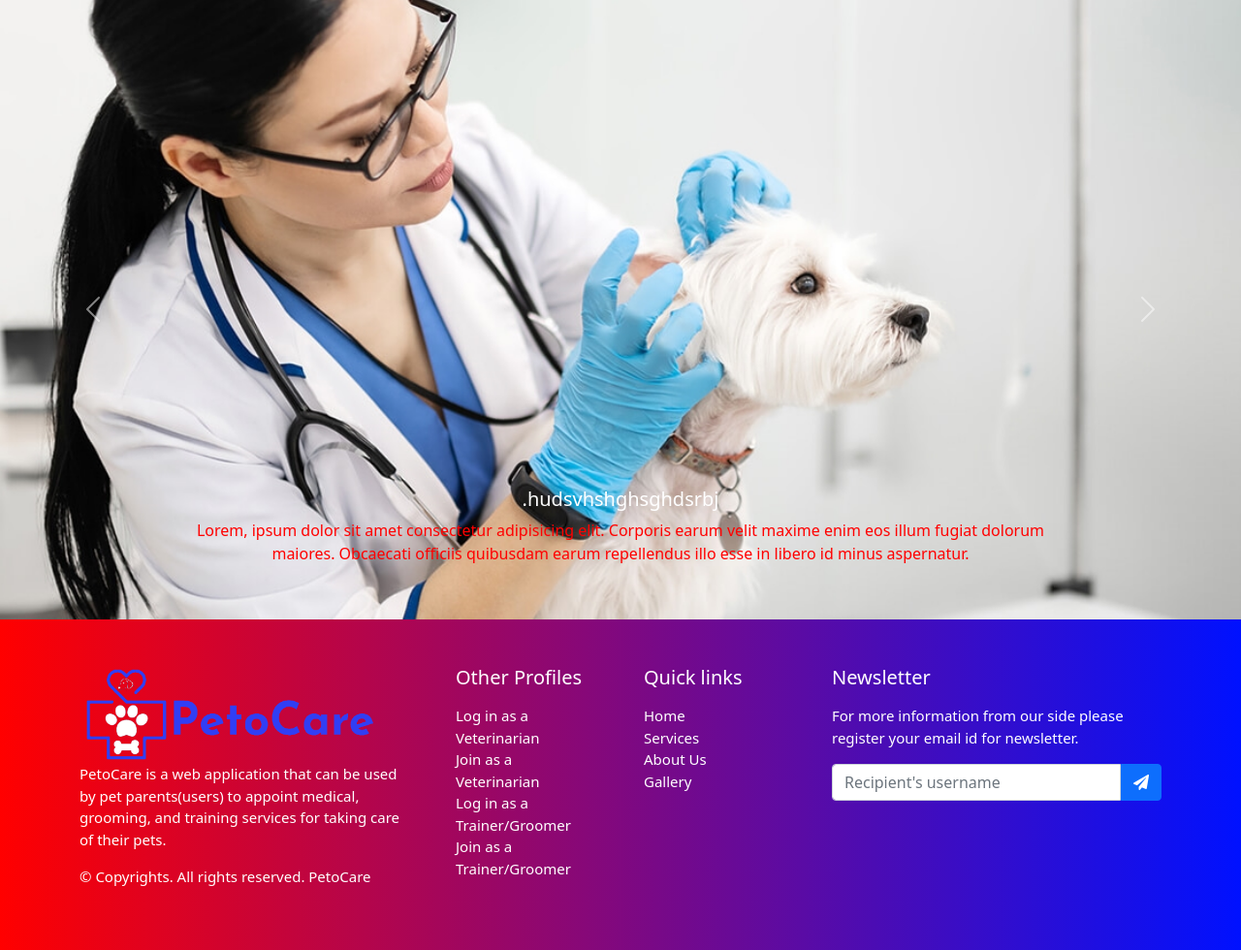
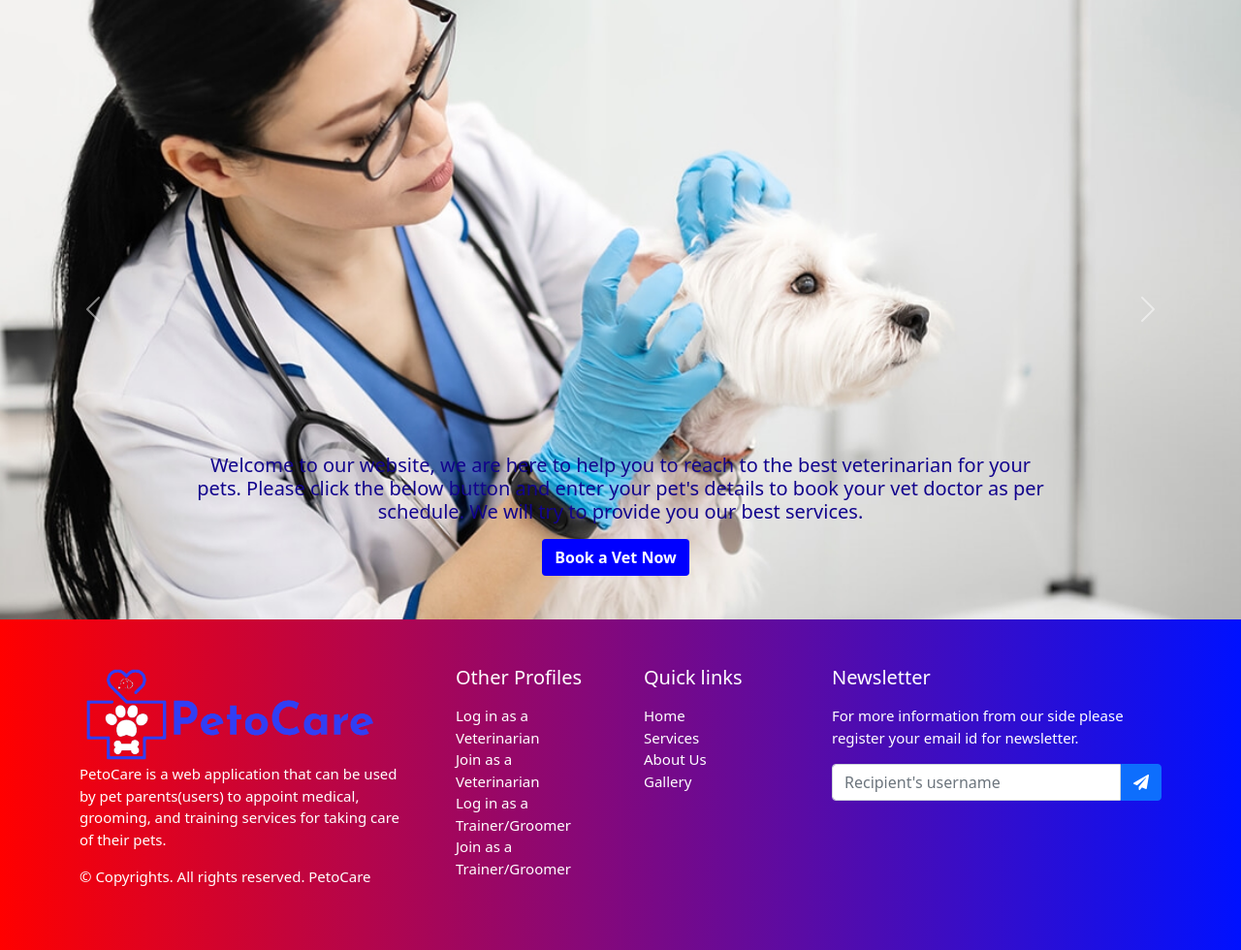
Before and after one commit to akash611/PetoCare, a Django app: page / in a window 1280 px wide. Shown: the part 77-1057 px from the top of the page at 97% size. Run offline with Django 3.2, Linux system fonts and the light colour scheme; some libraries are stand-ins or nearby versions.

Commit message:
Index Page Partially Done

```diff
--- a/static/css/master.css
+++ b/static/css/master.css
@@ -68,5 +68,26 @@ footer p{
     color: white !important;
 }
 #idx p{
-    color: #ff0000;
+    color: #1200b6;
 }
+
+.carousel-item .btn{
+    background-color:blue;
+    margin-right: 10px;
+    font-weight: 600;
+    color:white;
+    margin-bottom: 5px;
+}
+
+.carousel-item .btn:hover{
+    background-color: white;
+    color:red;
+}
+.carousel-item .btn a{
+    color: white;
+    text-decoration: none ;
+}
+
+.carousel-caption{
+ color: #12048d;
+}
--- a/templates/main_app/index.html
+++ b/templates/main_app/index.html
@@ -12,29 +12,32 @@
       <div class="carousel-item active">
         <img class="d-block w-100" src="{% static 'image/bg1.jpg' %}" alt="First slide">
         <div class="carousel-caption d-none d-md-block">
-          <h5>.hudsvhshghsghdsrbj</h5>
-          <p>Lorem, ipsum dolor sit amet consectetur adipisicing elit. Corporis earum velit maxime enim eos illum fugiat
-            dolorum maiores. Obcaecati officiis quibusdam earum repellendus illo esse in libero id minus aspernatur.</p>
+          <!-- <h5>.hudsvhshghsghdsrbj</h5> -->
+          <p> <h5>Welcome to our website, we are here to help you to reach to the best veterinarian for your pets. Please
+            click the below button and enter your pet's details to book your vet doctor as per schedule. We will try to
+            provide you our best services.</h5></p>
+          <a href=""> <button class="btn">Book a Vet Now</button> </a>
         </div>
       </div>
       <div class="carousel-item">
         <img class="d-block w-100" src="{% static 'image/bg2.jpg' %}" alt="Second slide">
         <div class="carousel-caption d-none d-md-block">
-          <h5>Lorem ipsum dolor sit amet consectetur, adipisicing elit. Quo officiis eveniet ipsa impedit nemo possimus
+          <!-- <h5>Lorem ipsum dolor sit amet consectetur, adipisicing elit. Quo officiis eveniet ipsa impedit nemo possimus
             itaque repellat voluptatum, iusto assumenda esse consectetur eaque velit quod, cum deleniti expedita a
-            fugiat.</h5>
-          <p>Lorem ipsum dolor sit amet consectetur adipisicing elit. Tempore, ex! Minus, facere illum ipsum explicabo
-            eius error, soluta, aliquid nostrum iure natus reprehenderit quam. Vitae numquam architecto atque
-            perspiciatis accusamus.</p>
+            fugiat.</h5> -->
+          <p><h5>Are you searching for groomers for your pet? Here we come to help you to get the best groomers at your door
+            step for your beloved pets. To book their services, click the below button.</h5></p>
+          <a href=""> <button class="btn">Book a Training Session</button> </a>
         </div>
       </div>
       <div class="carousel-item">
         <img class="d-block w-100" src="{% static 'image/bg3.jpg' %}" alt="Third slide">
         <div class="carousel-caption d-none d-md-block">
-          <h5>Lorem, ipsum dolor.</h5>
-          <p>Lorem, ipsum dolor sit amet consectetur adipisicing elit. Ullam consequatur blanditiis repudiandae earum
-            quos deserunt dicta repellat obcaecati, quae vero incidunt dolor atque minus id neque at molestiae! Placeat,
-            pariatur?</p>
+          <!-- <h5>Lorem, ipsum dolor.</h5> -->
+          <p><h5>Hey, are you searching for a good trainer for your pet? We are here to help you to reach to the best
+            trainers for your pet. You can easily book your trainer via our website. Just click the below button and
+            enter your pet details.</h5></p>
+          <a href=""> <button class="btn">Book a Grooming Session </button> </a>
         </div>
       </div>
     </div>
```
